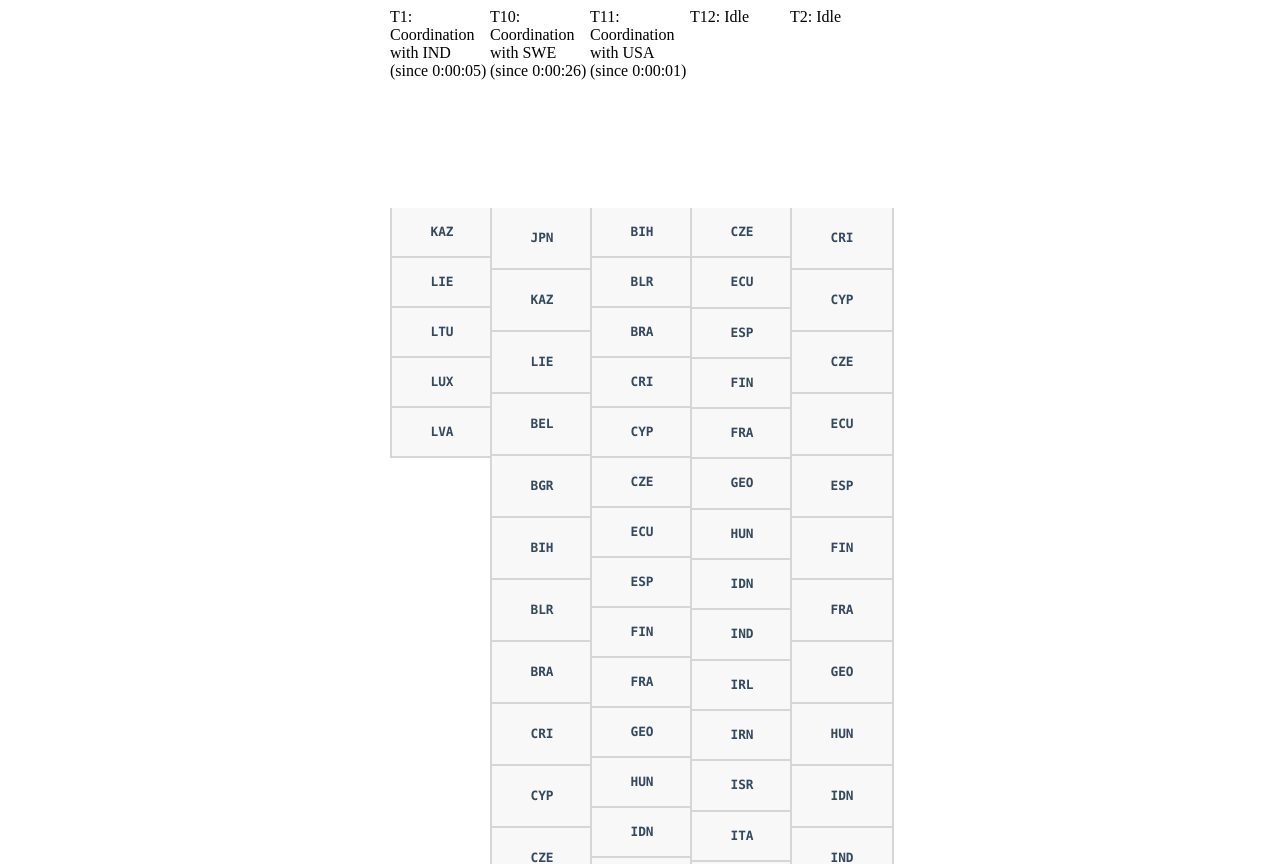
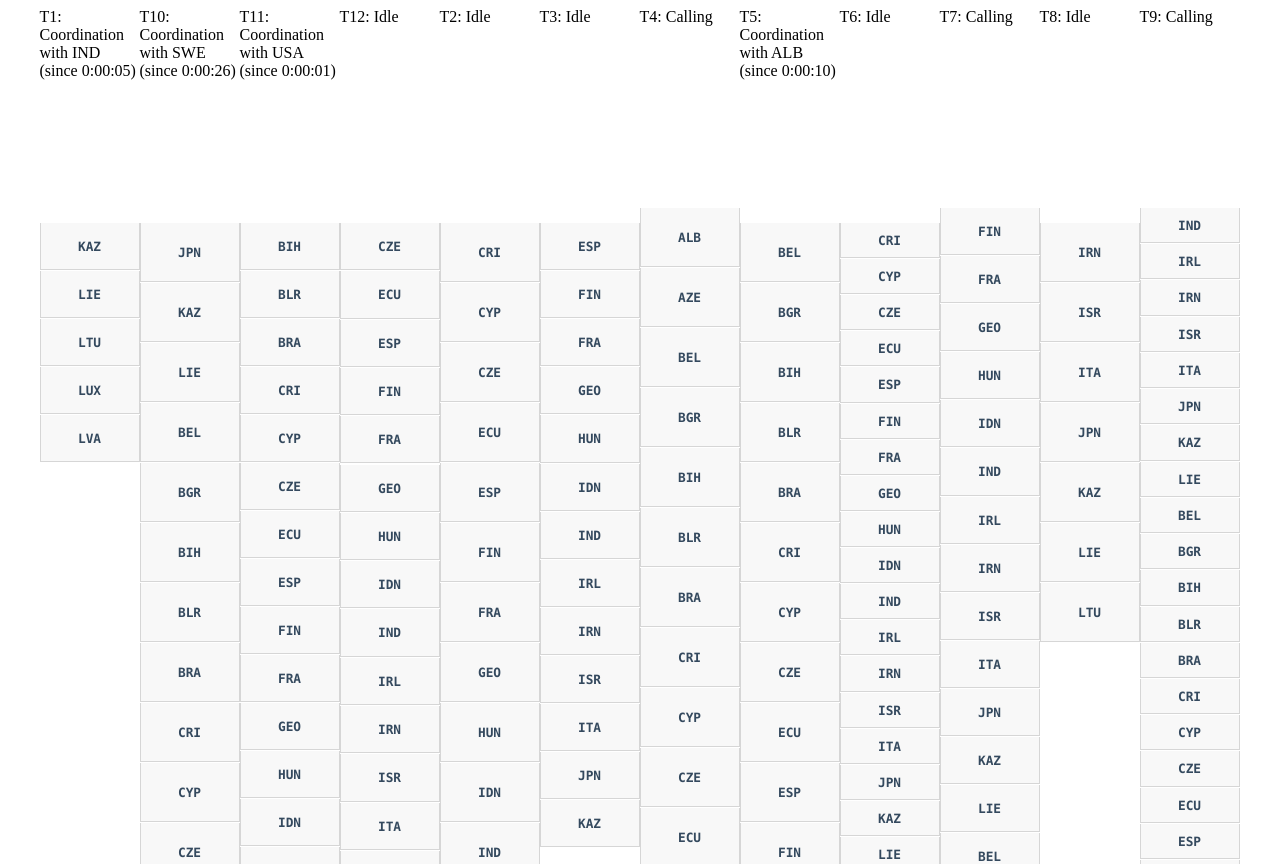
Before and after one commit to estherbod/cohmo, a Flask app: page /queues in a window 1280 px wide. Shown: the top 864 px of the page. Run offline with Flask 2, Linux system fonts and the light colour scheme; some libraries are stand-ins or nearby versions.

Commit message:
Improved the style of queues.

```diff
--- a/cohmo/static/queues.css
+++ b/cohmo/static/queues.css
@@ -1,6 +1,6 @@
 #queues {
-    width: 500px;
-    margin: auto;
+    width: 1201px;
+    margin: 0 auto;
 }
 
 .queue-column {
@@ -8,10 +8,18 @@
     width: 100px;
 }
 
+.queue-container {
+    position: relative;
+}
+
 .team-in-queue {
-    margin: auto;
-    width: 100%;
-    border: 2px solid #D6D6D6; /*#ffeb8e;*/
+     box-sizing: border-box;
+    -moz-box-sizing: border-box;
+    -webkit-box-sizing: border-box;
+    position: absolute;
+    margin: 0 auto;
+    width: 100px;
+    border: 1px solid #D6D6D6; /*#ffeb8e;*/
     border-top: none;
     background-color: f8f8f8;
     font-weight: bold;
--- a/cohmo/static/queues.js
+++ b/cohmo/static/queues.js
@@ -28,23 +28,51 @@ queues_model.update().then(() => {
 });
 
 Vue.component('team-in-queue', {
-    props: ['team', 'expected_duration'],
+    props: ['team', 'expected_duration', 'start_time'],
     computed: {
         height: function() {
-            return this.expected_duration * SECOND_IN_PIXELS;
+            return this.expected_duration * SECOND_IN_PIXELS - 1;
+        },
+        top_pos: function() {
+            let now = new Date().getTime() / 1000;
+            return (this.start_time - now) * SECOND_IN_PIXELS;
         },
     },
     template: `
 <div class='team-in-queue'
-     :style='"height: " + height + "px; line-height: " + height + "px;"'>[[ team ]]</div>`
+     :style='"height: " + height + "px; line-height: " + height + "px; top: " + top_pos + "px"'>[[ team ]]</div>`
 });
 
-const queues_component = new Vue({
+let queues_component = new Vue({
     el: '#queues',
     data: {
         tables: queues_model.tables,
         TableStatus: TableStatus,
         TableStatusName: TableStatusName,
+    },
+    computed: {
+        start_time: function() {
+            let result = {};
+            for (let name in this.tables) {
+                result[name] = {};
+                let now =  new Date().getTime() / 1000; // In seconds.
+                let curr = undefined;
+                let start_time = this.tables[name].current_coordination_start_time;
+                let expected_duration = this.tables[name].expected_duration;
+
+                if (this.tables[name].status == TableStatus.CALLING) curr = now;
+                else if (this.tables[name].status == TableStatus.IDLE) curr = now + 300;
+                else if (this.tables[name].status == TableStatus.CORRECTING) {
+                    curr = Math.max(now + 300, start_time + expected_duration)
+                }
+                console.log(curr);
+                for (let team of this.tables[name].queue) {
+                    result[name][team] = curr;
+                    curr += expected_duration;
+                }
+            }
+            return result;
+        },
     },
     methods: {
         human_readable_time: function(timestamp) {
--- a/cohmo/templates/queues.html
+++ b/cohmo/templates/queues.html
@@ -14,9 +14,12 @@
                     (since [[ human_readable_time(table.current_coordination_start_time) ]])
                 </span>
             </div>
-            <team-in-queue v-for='team in table.queue' v-bind:team='team'
-                           v-bind:expected_duration='table.expected_duration'>
-            </team-in-queue>
+            <div class='queue-container'>
+                <team-in-queue v-for='team in table.queue' v-bind:team='team'
+                               v-bind:expected_duration='table.expected_duration'
+                               v-bind:start_time='start_time[table.name][team]'>
+                </team-in-queue>
+            </div>
         </div>
     </div>
     <script src='{{url_for("static", filename="queues.js")}}'></script>
```
